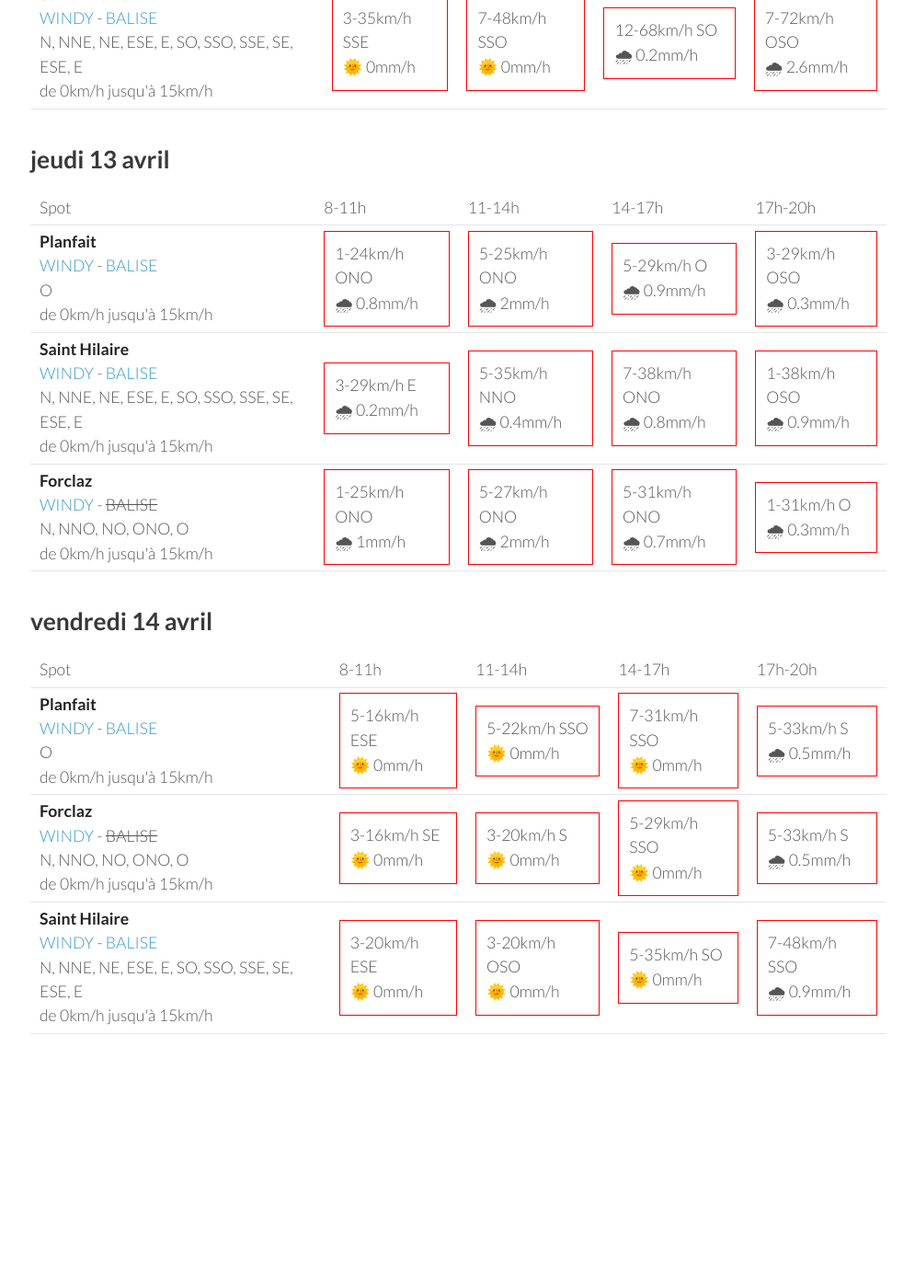
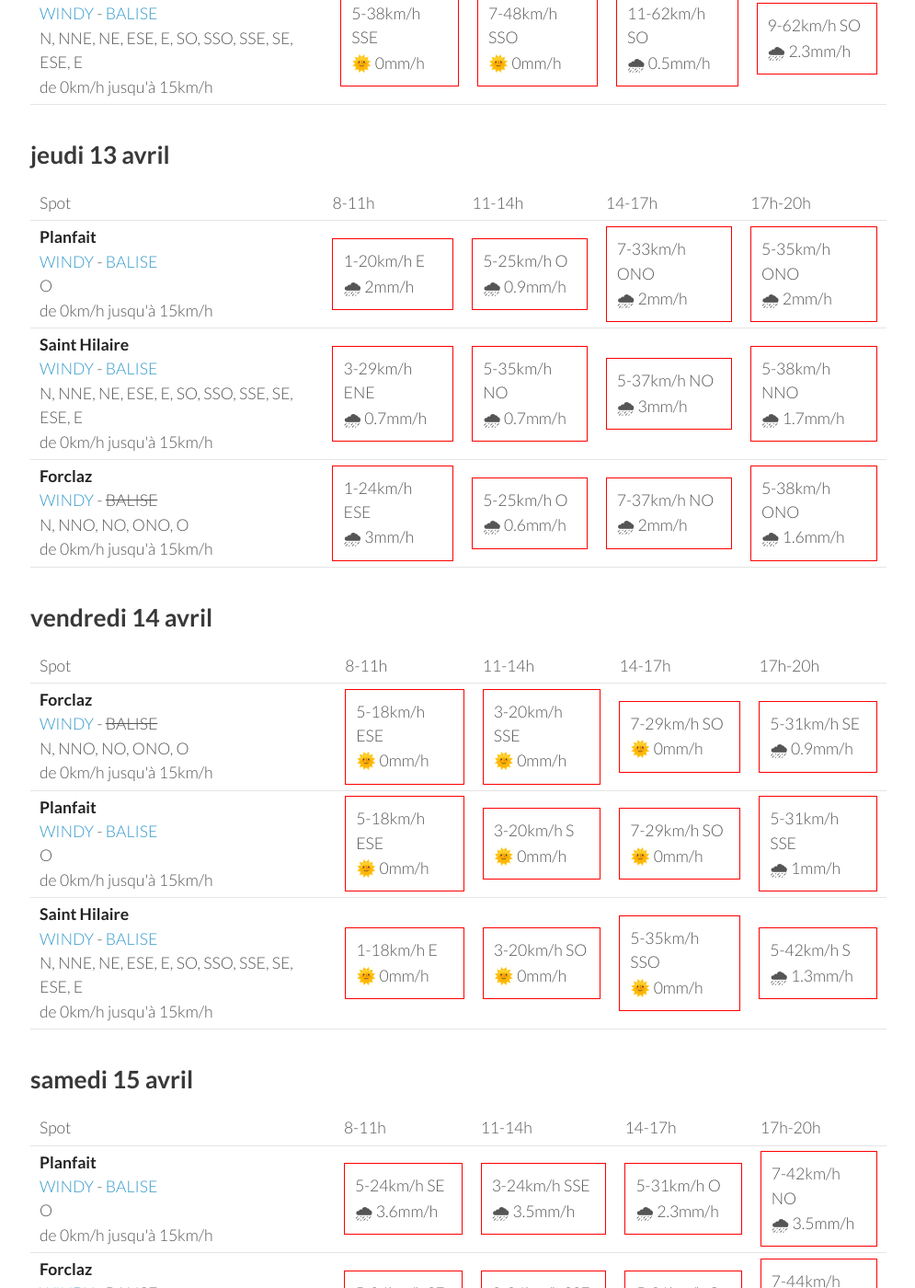
Before and after one commit to parapente-dans-le-nord/parapente-dans-le-nord.github.io, a Jekyll site: the page built from alpes_nord.markdown, in a window 1280 px wide and 1400 px high, scrolled down 1634 px. Shown: the whole window at 92% size, without its empty margins (25-1020 px from the left). Built offline with Jekyll 4.4.1, drawn with Linux system fonts in a browser that asks for light colours; before the commit the page ends 2886 px from its top, so only the background shows below that; some of the changed text lies outside the part shown.

Commit message:
update index.markdown

```diff
--- a/alpes_nord.markdown
+++ b/alpes_nord.markdown
@@ -24,31 +24,28 @@ page mise à jour le lundi 10 avril 06:26
 <tr>
         <td><strong>Saint Hilaire</strong><br><a href="https://windy.com/45.307/5.888?45.087,5.889,9,m:eUFagkX">WINDY</a> - <span class=""><a href="http://www.balisemeteo.com/balise.php?idBalise=61">BALISE</a> </span><br> <span class="vent-favorable">N, NNE, NE, ESE, E, SO, SSO, SSE, SE, ESE, E</span><br><span class="force-vent">de 0km/h jusqu'à 15km/h</span> </td>
 
-            <td><div class="not-flyable"><p>1-5km/h NO</p><p>🌞 0mm/h</p></div></td>
+            <td><div class="not-flyable"><p>0-0km/h NA</p><p>🌧️ 0mm/h</p></div></td>
             <td><div class="flyable"><p>5-12km/h ESE</p><p>🌞 0mm/h</p></div></td>
             <td><div class="flyable"><p>5-14km/h SE</p><p>🌞 0mm/h</p></div></td>
             <td><div class="flyable"><p>3-9km/h ESE</p><p>🌞 0mm/h</p></div></td>
-
 
     </tr>
 <tr>
         <td><strong>Forclaz</strong><br><a href="https://windy.com/45.814/6.247?45.375,6.246,8,m:eVwaglz">WINDY</a> - <span class="no-balise"> BALISE </span><br> <span class="vent-favorable">N, NNO, NO, ONO, O</span><br><span class="force-vent">de 0km/h jusqu'à 15km/h</span> </td>
 
-            <td><div class="not-flyable"><p>3-7km/h E</p><p>🌞 0mm/h</p></div></td>
-            <td><div class="flyable"><p>3-7km/h ONO</p><p>🌞 0mm/h</p></div></td>
-            <td><div class="not-flyable"><p>7-22km/h NO</p><p>🌞 0mm/h</p></div></td>
-            <td><div class="flyable"><p>5-14km/h NO</p><p>🌞 0mm/h</p></div></td>
-
+            <td><div class="not-flyable"><p>0-0km/h NA</p><p>🌧️ 0mm/h</p></div></td>
+            <td><div class="flyable"><p>3-9km/h NO</p><p>🌞 0mm/h</p></div></td>
+            <td><div class="not-flyable"><p>7-22km/h NNO</p><p>🌞 0mm/h</p></div></td>
+            <td><div class="flyable"><p>1-12km/h NO</p><p>🌞 0mm/h</p></div></td>
 
     </tr>
 <tr>
         <td><strong>Planfait</strong><br><a href="https://windy.com/45.853/6.223?45.415,6.223,8">WINDY</a> - <span class=""><a href="https://www.openwindmap.org/PP496">BALISE</a> </span><br> <span class="vent-favorable">O</span><br><span class="force-vent">de 0km/h jusqu'à 15km/h</span> </td>
 
-            <td><div class="not-flyable"><p>1-7km/h E</p><p>🌞 0mm/h</p></div></td>
-            <td><div class="not-flyable"><p>3-9km/h OSO</p><p>🌞 0mm/h</p></div></td>
-            <td><div class="not-flyable"><p>9-25km/h NO</p><p>🌞 0mm/h</p></div></td>
-            <td><div class="not-flyable"><p>7-22km/h NO</p><p>🌞 0mm/h</p></div></td>
-
+            <td><div class="not-flyable"><p>0-0km/h NA</p><p>🌧️ 0mm/h</p></div></td>
+            <td><div class="flyable"><p>3-7km/h O</p><p>🌞 0mm/h</p></div></td>
+            <td><div class="not-flyable"><p>9-24km/h NO</p><p>🌞 0mm/h</p></div></td>
+            <td><div class="not-flyable"><p>5-18km/h NNO</p><p>🌞 0mm/h</p></div></td>
 
     </tr>
 
@@ -70,30 +67,30 @@ page mise à jour le lundi 10 avril 06:26
 <tr>
         <td><strong>Saint Hilaire</strong><br><a href="https://windy.com/45.307/5.888?45.087,5.889,9,m:eUFagkX">WINDY</a> - <span class=""><a href="http://www.balisemeteo.com/balise.php?idBalise=61">BALISE</a> </span><br> <span class="vent-favorable">N, NNE, NE, ESE, E, SO, SSO, SSE, SE, ESE, E</span><br><span class="force-vent">de 0km/h jusqu'à 15km/h</span> </td>
 
-            <td><div class="flyable"><p>1-5km/h SE</p><p>🌧 0.6mm/h</p></div></td>
-            <td><div class="not-flyable"><p>9-18km/h ENE</p><p>🌞 0mm/h</p></div></td>
-            <td><div class="not-flyable"><p>7-24km/h NE</p><p>🌧 0.2mm/h</p></div></td>
-            <td><div class="not-flyable"><p>9-22km/h ENE</p><p>🌞 0mm/h</p></div></td>
+            <td><div class="flyable"><p>1-9km/h E</p><p>🌧 1mm/h</p></div></td>
+            <td><div class="not-flyable"><p>3-12km/h ENE</p><p>🌧 0.6mm/h</p></div></td>
+            <td><div class="flyable"><p>5-12km/h E</p><p>🌧 0.2mm/h</p></div></td>
+            <td><div class="flyable"><p>5-14km/h E</p><p>🌞 0mm/h</p></div></td>
+
+
+    </tr>
+<tr>
+        <td><strong>Forclaz</strong><br><a href="https://windy.com/45.814/6.247?45.375,6.246,8,m:eVwaglz">WINDY</a> - <span class="no-balise"> BALISE </span><br> <span class="vent-favorable">N, NNO, NO, ONO, O</span><br><span class="force-vent">de 0km/h jusqu'à 15km/h</span> </td>
+
+            <td><div class="flyable"><p>3-12km/h N</p><p>🌧 2.4mm/h</p></div></td>
+            <td><div class="not-flyable"><p>5-12km/h NE</p><p>🌧 1.1mm/h</p></div></td>
+            <td><div class="not-flyable"><p>3-18km/h ONO</p><p>🌧 1.4mm/h</p></div></td>
+            <td><div class="not-flyable"><p>3-18km/h NNO</p><p>🌧 0.3mm/h</p></div></td>
 
 
     </tr>
 <tr>
         <td><strong>Planfait</strong><br><a href="https://windy.com/45.853/6.223?45.415,6.223,8">WINDY</a> - <span class=""><a href="https://www.openwindmap.org/PP496">BALISE</a> </span><br> <span class="vent-favorable">O</span><br><span class="force-vent">de 0km/h jusqu'à 15km/h</span> </td>
 
-            <td><div class="not-flyable"><p>1-12km/h SSO</p><p>🌧 3.6mm/h</p></div></td>
-            <td><div class="not-flyable"><p>3-16km/h NNO</p><p>🌧 0.4mm/h</p></div></td>
-            <td><div class="not-flyable"><p>9-22km/h ONO</p><p>🌞 0mm/h</p></div></td>
-            <td><div class="not-flyable"><p>7-25km/h ONO</p><p>🌞 0mm/h</p></div></td>
-
-
-    </tr>
-<tr>
-        <td><strong>Forclaz</strong><br><a href="https://windy.com/45.814/6.247?45.375,6.246,8,m:eVwaglz">WINDY</a> - <span class="no-balise"> BALISE </span><br> <span class="vent-favorable">N, NNO, NO, ONO, O</span><br><span class="force-vent">de 0km/h jusqu'à 15km/h</span> </td>
-
-            <td><div class="not-flyable"><p>3-11km/h NE</p><p>🌧 1.2mm/h</p></div></td>
-            <td><div class="not-flyable"><p>5-20km/h NE</p><p>🌧 0.3mm/h</p></div></td>
-            <td><div class="not-flyable"><p>7-20km/h NNO</p><p>🌞 0mm/h</p></div></td>
-            <td><div class="not-flyable"><p>7-27km/h NO</p><p>🌞 0mm/h</p></div></td>
+            <td><div class="not-flyable"><p>5-12km/h NNO</p><p>🌧 2.7mm/h</p></div></td>
+            <td><div class="not-flyable"><p>3-14km/h ONO</p><p>🌧 1.6mm/h</p></div></td>
+            <td><div class="not-flyable"><p>5-18km/h O</p><p>🌧 1.4mm/h</p></div></td>
+            <td><div class="not-flyable"><p>5-20km/h NO</p><p>🌞 0mm/h</p></div></td>
 
 
     </tr>
@@ -116,30 +113,30 @@ page mise à jour le lundi 10 avril 06:26
 <tr>
         <td><strong>Planfait</strong><br><a href="https://windy.com/45.853/6.223?45.415,6.223,8">WINDY</a> - <span class=""><a href="https://www.openwindmap.org/PP496">BALISE</a> </span><br> <span class="vent-favorable">O</span><br><span class="force-vent">de 0km/h jusqu'à 15km/h</span> </td>
 
-            <td><div class="not-flyable"><p>5-24km/h ESE</p><p>🌞 0mm/h</p></div></td>
-            <td><div class="not-flyable"><p>5-31km/h S</p><p>🌞 0mm/h</p></div></td>
-            <td><div class="not-flyable"><p>11-50km/h OSO</p><p>🌧 0.2mm/h</p></div></td>
-            <td><div class="not-flyable"><p>5-50km/h SO</p><p>🌧 4mm/h</p></div></td>
+            <td><div class="not-flyable"><p>5-25km/h ESE</p><p>🌞 0mm/h</p></div></td>
+            <td><div class="not-flyable"><p>7-35km/h S</p><p>🌞 0mm/h</p></div></td>
+            <td><div class="not-flyable"><p>9-50km/h SO</p><p>🌧 1.9mm/h</p></div></td>
+            <td><div class="not-flyable"><p>7-48km/h SSO</p><p>🌧 6mm/h</p></div></td>
 
 
     </tr>
 <tr>
         <td><strong>Forclaz</strong><br><a href="https://windy.com/45.814/6.247?45.375,6.246,8,m:eVwaglz">WINDY</a> - <span class="no-balise"> BALISE </span><br> <span class="vent-favorable">N, NNO, NO, ONO, O</span><br><span class="force-vent">de 0km/h jusqu'à 15km/h</span> </td>
 
-            <td><div class="not-flyable"><p>3-24km/h ESE</p><p>🌞 0mm/h</p></div></td>
-            <td><div class="not-flyable"><p>5-31km/h S</p><p>🌞 0mm/h</p></div></td>
-            <td><div class="not-flyable"><p>11-50km/h OSO</p><p>🌞 0mm/h</p></div></td>
-            <td><div class="not-flyable"><p>3-50km/h SO</p><p>🌧 3.6mm/h</p></div></td>
+            <td><div class="not-flyable"><p>3-25km/h ESE</p><p>🌞 0mm/h</p></div></td>
+            <td><div class="not-flyable"><p>5-35km/h S</p><p>🌞 0mm/h</p></div></td>
+            <td><div class="not-flyable"><p>7-50km/h SO</p><p>🌧 1mm/h</p></div></td>
+            <td><div class="not-flyable"><p>5-48km/h SSO</p><p>🌧 6mm/h</p></div></td>
 
 
     </tr>
 <tr>
         <td><strong>Saint Hilaire</strong><br><a href="https://windy.com/45.307/5.888?45.087,5.889,9,m:eUFagkX">WINDY</a> - <span class=""><a href="http://www.balisemeteo.com/balise.php?idBalise=61">BALISE</a> </span><br> <span class="vent-favorable">N, NNE, NE, ESE, E, SO, SSO, SSE, SE, ESE, E</span><br><span class="force-vent">de 0km/h jusqu'à 15km/h</span> </td>
 
-            <td><div class="not-flyable"><p>3-35km/h SSE</p><p>🌞 0mm/h</p></div></td>
+            <td><div class="not-flyable"><p>5-38km/h SSE</p><p>🌞 0mm/h</p></div></td>
             <td><div class="not-flyable"><p>7-48km/h SSO</p><p>🌞 0mm/h</p></div></td>
-            <td><div class="not-flyable"><p>12-68km/h SO</p><p>🌧 0.2mm/h</p></div></td>
-            <td><div class="not-flyable"><p>7-72km/h OSO</p><p>🌧 2.6mm/h</p></div></td>
+            <td><div class="not-flyable"><p>11-62km/h SO</p><p>🌧 0.5mm/h</p></div></td>
+            <td><div class="not-flyable"><p>9-62km/h SO</p><p>🌧 2.3mm/h</p></div></td>
 
 
     </tr>
@@ -162,30 +159,30 @@ page mise à jour le lundi 10 avril 06:26
 <tr>
         <td><strong>Planfait</strong><br><a href="https://windy.com/45.853/6.223?45.415,6.223,8">WINDY</a> - <span class=""><a href="https://www.openwindmap.org/PP496">BALISE</a> </span><br> <span class="vent-favorable">O</span><br><span class="force-vent">de 0km/h jusqu'à 15km/h</span> </td>
 
-            <td><div class="not-flyable"><p>1-24km/h ONO</p><p>🌧 0.8mm/h</p></div></td>
-            <td><div class="not-flyable"><p>5-25km/h ONO</p><p>🌧 2mm/h</p></div></td>
-            <td><div class="not-flyable"><p>5-29km/h O</p><p>🌧 0.9mm/h</p></div></td>
-            <td><div class="not-flyable"><p>3-29km/h OSO</p><p>🌧 0.3mm/h</p></div></td>
+            <td><div class="not-flyable"><p>1-20km/h E</p><p>🌧 2mm/h</p></div></td>
+            <td><div class="not-flyable"><p>5-25km/h O</p><p>🌧 0.9mm/h</p></div></td>
+            <td><div class="not-flyable"><p>7-33km/h ONO</p><p>🌧 2mm/h</p></div></td>
+            <td><div class="not-flyable"><p>5-35km/h ONO</p><p>🌧 2mm/h</p></div></td>
 
 
     </tr>
 <tr>
         <td><strong>Saint Hilaire</strong><br><a href="https://windy.com/45.307/5.888?45.087,5.889,9,m:eUFagkX">WINDY</a> - <span class=""><a href="http://www.balisemeteo.com/balise.php?idBalise=61">BALISE</a> </span><br> <span class="vent-favorable">N, NNE, NE, ESE, E, SO, SSO, SSE, SE, ESE, E</span><br><span class="force-vent">de 0km/h jusqu'à 15km/h</span> </td>
 
-            <td><div class="not-flyable"><p>3-29km/h E</p><p>🌧 0.2mm/h</p></div></td>
-            <td><div class="not-flyable"><p>5-35km/h NNO</p><p>🌧 0.4mm/h</p></div></td>
-            <td><div class="not-flyable"><p>7-38km/h ONO</p><p>🌧 0.8mm/h</p></div></td>
-            <td><div class="not-flyable"><p>1-38km/h OSO</p><p>🌧 0.9mm/h</p></div></td>
+            <td><div class="not-flyable"><p>3-29km/h ENE</p><p>🌧 0.7mm/h</p></div></td>
+            <td><div class="not-flyable"><p>5-35km/h NO</p><p>🌧 0.7mm/h</p></div></td>
+            <td><div class="not-flyable"><p>5-37km/h NO</p><p>🌧 3mm/h</p></div></td>
+            <td><div class="not-flyable"><p>5-38km/h NNO</p><p>🌧 1.7mm/h</p></div></td>
 
 
     </tr>
 <tr>
         <td><strong>Forclaz</strong><br><a href="https://windy.com/45.814/6.247?45.375,6.246,8,m:eVwaglz">WINDY</a> - <span class="no-balise"> BALISE </span><br> <span class="vent-favorable">N, NNO, NO, ONO, O</span><br><span class="force-vent">de 0km/h jusqu'à 15km/h</span> </td>
 
-            <td><div class="not-flyable"><p>1-25km/h ONO</p><p>🌧 1mm/h</p></div></td>
-            <td><div class="not-flyable"><p>5-27km/h ONO</p><p>🌧 2mm/h</p></div></td>
-            <td><div class="not-flyable"><p>5-31km/h ONO</p><p>🌧 0.7mm/h</p></div></td>
-            <td><div class="not-flyable"><p>1-31km/h O</p><p>🌧 0.3mm/h</p></div></td>
+            <td><div class="not-flyable"><p>1-24km/h ESE</p><p>🌧 3mm/h</p></div></td>
+            <td><div class="not-flyable"><p>5-25km/h O</p><p>🌧 0.6mm/h</p></div></td>
+            <td><div class="not-flyable"><p>7-37km/h NO</p><p>🌧 2mm/h</p></div></td>
+            <td><div class="not-flyable"><p>5-38km/h ONO</p><p>🌧 1.6mm/h</p></div></td>
 
 
     </tr>
@@ -206,32 +203,32 @@ page mise à jour le lundi 10 avril 06:26
       <td>17h-20h</td>
     </tr>
 <tr>
-        <td><strong>Planfait</strong><br><a href="https://windy.com/45.853/6.223?45.415,6.223,8">WINDY</a> - <span class=""><a href="https://www.openwindmap.org/PP496">BALISE</a> </span><br> <span class="vent-favorable">O</span><br><span class="force-vent">de 0km/h jusqu'à 15km/h</span> </td>
+        <td><strong>Forclaz</strong><br><a href="https://windy.com/45.814/6.247?45.375,6.246,8,m:eVwaglz">WINDY</a> - <span class="no-balise"> BALISE </span><br> <span class="vent-favorable">N, NNO, NO, ONO, O</span><br><span class="force-vent">de 0km/h jusqu'à 15km/h</span> </td>
 
-            <td><div class="not-flyable"><p>5-16km/h ESE</p><p>🌞 0mm/h</p></div></td>
-            <td><div class="not-flyable"><p>5-22km/h SSO</p><p>🌞 0mm/h</p></div></td>
-            <td><div class="not-flyable"><p>7-31km/h SSO</p><p>🌞 0mm/h</p></div></td>
-            <td><div class="not-flyable"><p>5-33km/h S</p><p>🌧 0.5mm/h</p></div></td>
+            <td><div class="not-flyable"><p>5-18km/h ESE</p><p>🌞 0mm/h</p></div></td>
+            <td><div class="not-flyable"><p>3-20km/h SSE</p><p>🌞 0mm/h</p></div></td>
+            <td><div class="not-flyable"><p>7-29km/h SO</p><p>🌞 0mm/h</p></div></td>
+            <td><div class="not-flyable"><p>5-31km/h SE</p><p>🌧 0.9mm/h</p></div></td>
 
 
     </tr>
 <tr>
-        <td><strong>Forclaz</strong><br><a href="https://windy.com/45.814/6.247?45.375,6.246,8,m:eVwaglz">WINDY</a> - <span class="no-balise"> BALISE </span><br> <span class="vent-favorable">N, NNO, NO, ONO, O</span><br><span class="force-vent">de 0km/h jusqu'à 15km/h</span> </td>
+        <td><strong>Planfait</strong><br><a href="https://windy.com/45.853/6.223?45.415,6.223,8">WINDY</a> - <span class=""><a href="https://www.openwindmap.org/PP496">BALISE</a> </span><br> <span class="vent-favorable">O</span><br><span class="force-vent">de 0km/h jusqu'à 15km/h</span> </td>
 
-            <td><div class="not-flyable"><p>3-16km/h SE</p><p>🌞 0mm/h</p></div></td>
+            <td><div class="not-flyable"><p>5-18km/h ESE</p><p>🌞 0mm/h</p></div></td>
             <td><div class="not-flyable"><p>3-20km/h S</p><p>🌞 0mm/h</p></div></td>
-            <td><div class="not-flyable"><p>5-29km/h SSO</p><p>🌞 0mm/h</p></div></td>
-            <td><div class="not-flyable"><p>5-33km/h S</p><p>🌧 0.5mm/h</p></div></td>
+            <td><div class="not-flyable"><p>7-29km/h SO</p><p>🌞 0mm/h</p></div></td>
+            <td><div class="not-flyable"><p>5-31km/h SSE</p><p>🌧 1mm/h</p></div></td>
 
 
     </tr>
 <tr>
         <td><strong>Saint Hilaire</strong><br><a href="https://windy.com/45.307/5.888?45.087,5.889,9,m:eUFagkX">WINDY</a> - <span class=""><a href="http://www.balisemeteo.com/balise.php?idBalise=61">BALISE</a> </span><br> <span class="vent-favorable">N, NNE, NE, ESE, E, SO, SSO, SSE, SE, ESE, E</span><br><span class="force-vent">de 0km/h jusqu'à 15km/h</span> </td>
 
-            <td><div class="not-flyable"><p>3-20km/h ESE</p><p>🌞 0mm/h</p></div></td>
-            <td><div class="not-flyable"><p>3-20km/h OSO</p><p>🌞 0mm/h</p></div></td>
-            <td><div class="not-flyable"><p>5-35km/h SO</p><p>🌞 0mm/h</p></div></td>
-            <td><div class="not-flyable"><p>7-48km/h SSO</p><p>🌧 0.9mm/h</p></div></td>
+            <td><div class="not-flyable"><p>1-18km/h E</p><p>🌞 0mm/h</p></div></td>
+            <td><div class="not-flyable"><p>3-20km/h SO</p><p>🌞 0mm/h</p></div></td>
+            <td><div class="not-flyable"><p>5-35km/h SSO</p><p>🌞 0mm/h</p></div></td>
+            <td><div class="not-flyable"><p>5-42km/h S</p><p>🌧 1.3mm/h</p></div></td>
 
 
     </tr>
@@ -239,3 +236,49 @@ page mise à jour le lundi 10 avril 06:26
 </tbody>
 </table>
 {:/}
+## samedi 15 avril
+
+{::nomarkdown}
+<table>
+  <tbody>
+    <tr>
+      <td>Spot</td>
+      <td>8-11h</td>
+      <td>11-14h</td>
+      <td>14-17h</td>
+      <td>17h-20h</td>
+    </tr>
+<tr>
+        <td><strong>Planfait</strong><br><a href="https://windy.com/45.853/6.223?45.415,6.223,8">WINDY</a> - <span class=""><a href="https://www.openwindmap.org/PP496">BALISE</a> </span><br> <span class="vent-favorable">O</span><br><span class="force-vent">de 0km/h jusqu'à 15km/h</span> </td>
+
+            <td><div class="not-flyable"><p>5-24km/h SE</p><p>🌧 3.6mm/h</p></div></td>
+            <td><div class="not-flyable"><p>3-24km/h SSE</p><p>🌧 3.5mm/h</p></div></td>
+            <td><div class="not-flyable"><p>5-31km/h O</p><p>🌧 2.3mm/h</p></div></td>
+            <td><div class="not-flyable"><p>7-42km/h NO</p><p>🌧 3.5mm/h</p></div></td>
+
+
+    </tr>
+<tr>
+        <td><strong>Forclaz</strong><br><a href="https://windy.com/45.814/6.247?45.375,6.246,8,m:eVwaglz">WINDY</a> - <span class="no-balise"> BALISE </span><br> <span class="vent-favorable">N, NNO, NO, ONO, O</span><br><span class="force-vent">de 0km/h jusqu'à 15km/h</span> </td>
+
+            <td><div class="not-flyable"><p>5-24km/h SE</p><p>🌧 3.7mm/h</p></div></td>
+            <td><div class="not-flyable"><p>3-24km/h SSE</p><p>🌧 4.2mm/h</p></div></td>
+            <td><div class="not-flyable"><p>5-31km/h O</p><p>🌧 2.2mm/h</p></div></td>
+            <td><div class="not-flyable"><p>7-44km/h NO</p><p>🌧 3.6mm/h</p></div></td>
+
+
+    </tr>
+<tr>
+        <td><strong>Saint Hilaire</strong><br><a href="https://windy.com/45.307/5.888?45.087,5.889,9,m:eUFagkX">WINDY</a> - <span class=""><a href="http://www.balisemeteo.com/balise.php?idBalise=61">BALISE</a> </span><br> <span class="vent-favorable">N, NNE, NE, ESE, E, SO, SSO, SSE, SE, ESE, E</span><br><span class="force-vent">de 0km/h jusqu'à 15km/h</span> </td>
+
+            <td><div class="not-flyable"><p>3-31km/h SSE</p><p>🌧 2.9mm/h</p></div></td>
+            <td><div class="not-flyable"><p>3-29km/h OSO</p><p>🌧 1.7mm/h</p></div></td>
+            <td><div class="not-flyable"><p>3-38km/h NO</p><p>🌧 3mm/h</p></div></td>
+            <td><div class="not-flyable"><p>7-46km/h NO</p><p>🌧 1.7mm/h</p></div></td>
+
+
+    </tr>
+
+</tbody>
+</table>
+{:/}
```
Also changed, not shown: other parts of alpes_nord.markdown (+1 -1 lines).
